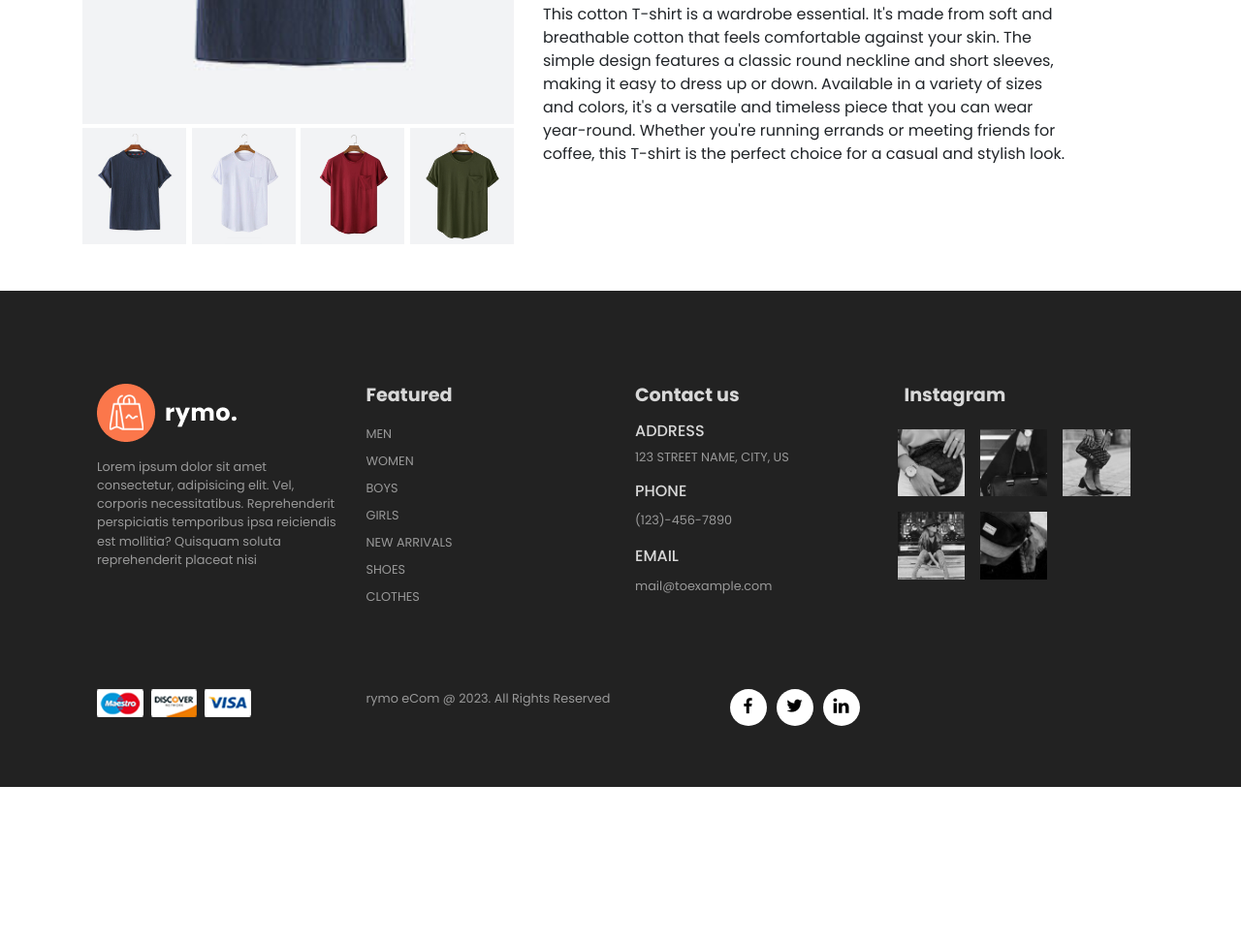
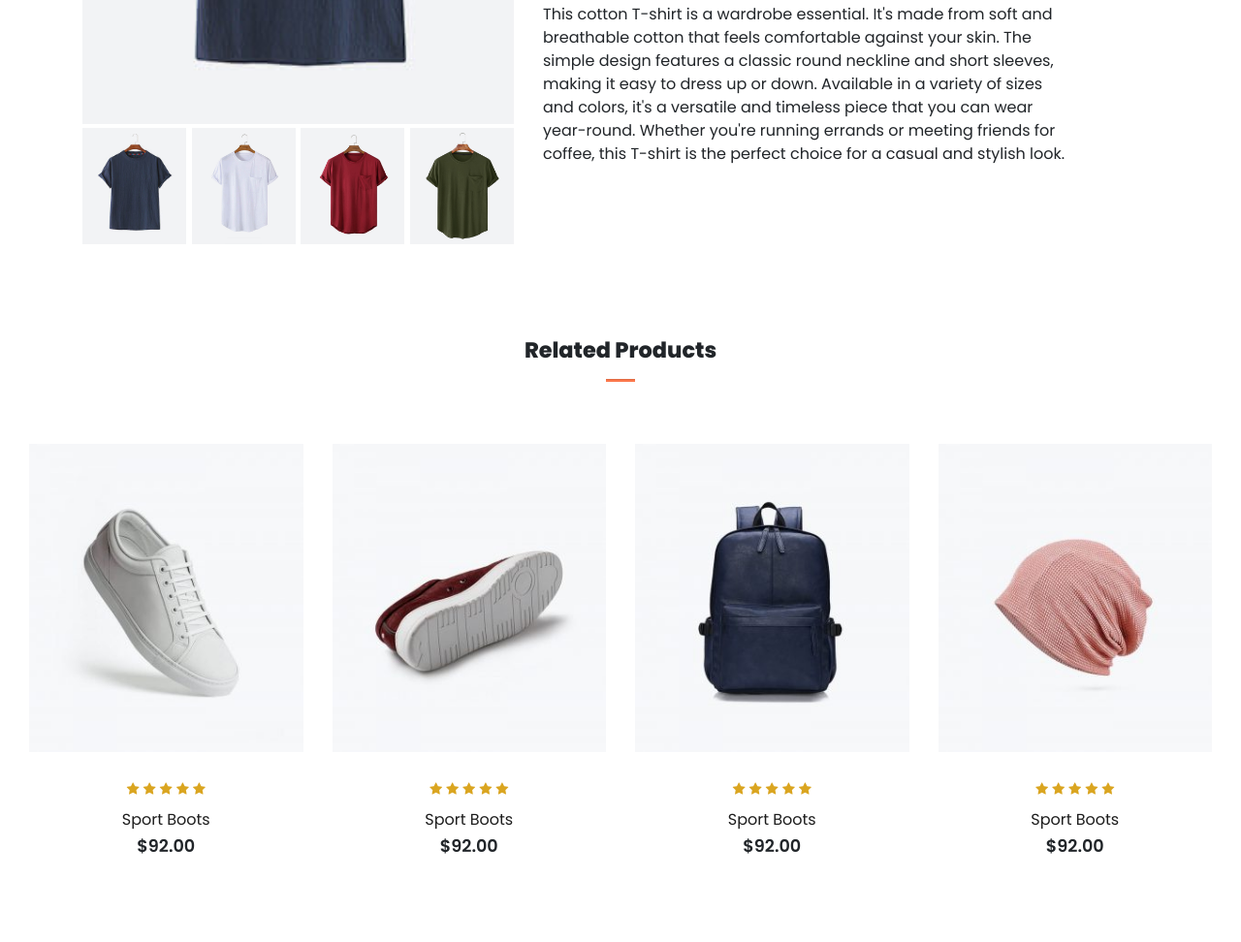
Before and after one commit to SnowFox-95/Rymo-shop, a plain HTML site: page sproduct.html in a window 1280 px wide. Shown: the part 517-1489 px from the top of the page at 97% size. Before the commit the page ends 1329 px from the top, so only its background shows below. Drawn offline with nearby package versions, Linux system fonts and the light colour scheme; files whose address does not match are found by name.

Commit message:
add related product

```diff
--- a/sproduct.html
+++ b/sproduct.html
@@ -154,6 +154,66 @@
       </div>
     </section>
 
+    <section id="featured" class="my-5 pb-5">
+        <div class="container text-center mt-5 py-5">
+          <h3>Related Products</h3>
+          <hr class="mx-auto" />
+        </div>
+        <div class="row mx-auto container-fluid">
+          <div class="product text-center col-lg-3 col-md-4 col-12">
+            <img class="img-fluid mb-3" src="img/featured/1.jpg" alt="" />
+            <div class="star">
+              <i class="ic_star"></i>
+              <i class="ic_star"></i>
+              <i class="ic_star"></i>
+              <i class="ic_star"></i>
+              <i class="ic_star"></i>
+            </div>
+            <h5 class="p-name">Sport Boots</h5>
+            <h4 class="p-price">$92.00</h4>
+            <button class="buy-btn">Buy Now</button>
+          </div>
+          <div class="product text-center col-lg-3 col-md-4 col-12">
+            <img class="img-fluid mb-3" src="img/featured/2.jpg" alt="" />
+            <div class="star">
+              <i class="ic_star"></i>
+              <i class="ic_star"></i>
+              <i class="ic_star"></i>
+              <i class="ic_star"></i>
+              <i class="ic_star"></i>
+            </div>
+            <h5 class="p-name">Sport Boots</h5>
+            <h4 class="p-price">$92.00</h4>
+            <button class="buy-btn">Buy Now</button>
+          </div>
+          <div class="product text-center col-lg-3 col-md-4 col-12">
+            <img class="img-fluid mb-3" src="img/featured/3.jpg" alt="" />
+            <div class="star">
+              <i class="ic_star"></i>
+              <i class="ic_star"></i>
+              <i class="ic_star"></i>
+              <i class="ic_star"></i>
+              <i class="ic_star"></i>
+            </div>
+            <h5 class="p-name">Sport Boots</h5>
+            <h4 class="p-price">$92.00</h4>
+            <button class="buy-btn">Buy Now</button>
+          </div>
+          <div class="product text-center col-lg-3 col-md-4 col-12">
+            <img class="img-fluid mb-3" src="img/featured/4.jpg" alt="" />
+            <div class="star">
+              <i class="ic_star"></i>
+              <i class="ic_star"></i>
+              <i class="ic_star"></i>
+              <i class="ic_star"></i>
+              <i class="ic_star"></i>
+            </div>
+            <h5 class="p-name">Sport Boots</h5>
+            <h4 class="p-price">$92.00</h4>
+            <button class="buy-btn">Buy Now</button>
+          </div>
+        </div>
+      </section>
     <footer class="mt-5 py-5">
       <div class="row container mx-auto pt-5">
         <div class="footer-one col-lg-3 col-md-6 col-12">
```
